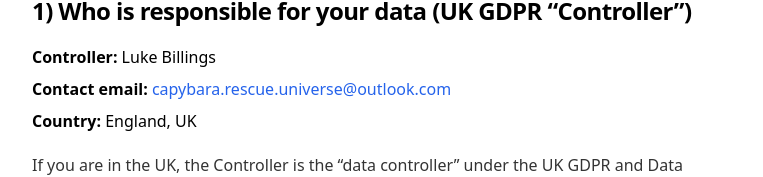
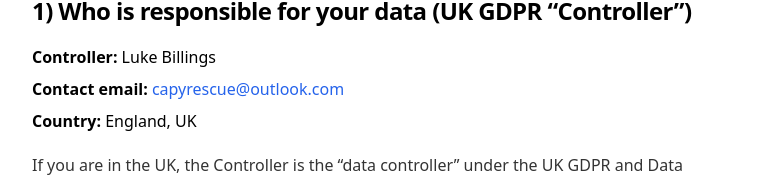
Before and after one commit to lukebillings/capyrescue, a plain HTML site: page docs/privacypolicy/index.html in a window 1280 px wide. Shown: the part 291-468 px from the top of the page, without its empty margins (248-1011 px from the left). Drawn offline with nearby package versions, Linux system fonts and the light colour scheme.

Commit message:
Update contact email in privacy policy

```diff
--- a/docs/privacypolicy/index.html
+++ b/docs/privacypolicy/index.html
@@ -52,8 +52,8 @@
               <strong>Contact email:</strong>
               <a
                 class="text-blue-600 hover:underline"
-                href="mailto:capybara.rescue.universe@outlook.com"
-                >capybara.rescue.universe@outlook.com</a
+                href="mailto:capyrescue@outlook.com"
+                >capyrescue@outlook.com</a
               >
             </p>
             <p><strong>Country:</strong> England, UK</p>
@@ -449,8 +449,8 @@
             provided personal information, contact us at
             <a
               class="text-blue-600 hover:underline"
-              href="mailto:capybara.rescue.universe@outlook.com"
-              >capybara.rescue.universe@outlook.com</a
+              href="mailto:capyrescue@outlook.com"
+              >capyrescue@outlook.com</a
             >.
           </p>
         </section>
@@ -487,8 +487,8 @@
             You can exercise these rights by contacting us at
             <a
               class="text-blue-600 hover:underline"
-              href="mailto:capybara.rescue.universe@outlook.com"
-              >capybara.rescue.universe@outlook.com</a
+              href="mailto:capyrescue@outlook.com"
+              >capyrescue@outlook.com</a
             >. We may need to verify your identity before fulfilling a request.
           </p>
 
@@ -543,8 +543,8 @@
             If you want to exercise these rights, contact us at
             <a
               class="text-blue-600 hover:underline"
-              href="mailto:capybara.rescue.universe@outlook.com"
-              >capybara.rescue.universe@outlook.com</a
+              href="mailto:capyrescue@outlook.com"
+              >capyrescue@outlook.com</a
             >. We will respond as required by applicable law and may need to
             verify your request.
           </p>
@@ -577,8 +577,8 @@
             For privacy questions or requests, contact:
             <a
               class="text-blue-600 hover:underline"
-              href="mailto:capybara.rescue.universe@outlook.com"
-              >capybara.rescue.universe@outlook.com</a
+              href="mailto:capyrescue@outlook.com"
+              >capyrescue@outlook.com</a
             >.
           </p>
         </section>
```
